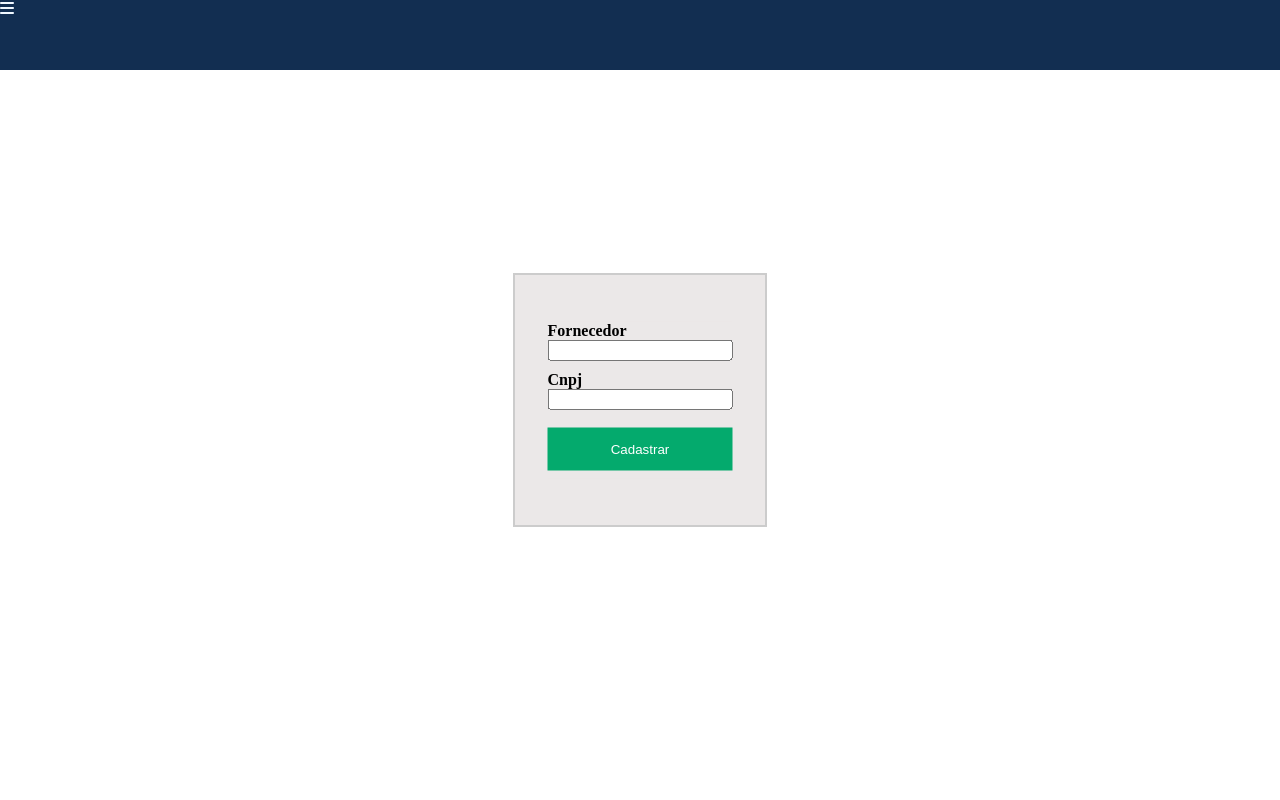
After one commit to RyanVillela/Lider-comiss, a PHP site: page /dashboard.html in a window 1280 px wide. The commit adds this page. Run offline with PHP 8.4, Linux system fonts and the light colour scheme; some libraries are stand-ins or nearby versions.

Commit message:
parte 02

```diff
--- /dev/null
+++ b/dashboard.html
@@ -0,0 +1,32 @@
+<!DOCTYPE html>
+<html>
+<head>
+    <script src="https://kit.fontawesome.com/a351011a9d.js" crossorigin="anonymous"></script>
+    <link rel="stylesheet" href="style.css">
+</head>
+<body>
+<div id="all_screen">
+    <div id="header">
+
+        <div id="header-left">
+            <a id="dropdown" class="fa-solid fa-bars" style="color: aliceblue;"></a>
+            <a id="link-inicio"></a>
+        </div>
+    </div>
+
+
+    <div id="form_principal_cadc">
+        <div id="container_login">
+            <label for="username"><b>Fornecedor</b>
+                <input style="margin: 0 0 10px 0;">
+            </label>
+            <label for="username"><b>Cnpj</b>
+                <input type="password" style="margin: 0 0 10px 0;">
+            </label>
+            <button type="submit">Cadastrar</button>
+        </div>
+
+    </div>
+</div>
+</body>
+</html>
--- a/style.css
+++ b/style.css
@@ -1,5 +1,10 @@
 
 /* Configurando fundo */
+body{
+  margin: 0;
+}
+
+
 #all_screen {
   position: relative;
   height: 100vh;
@@ -77,3 +82,24 @@ td, th {
 tr:nth-child(even) {
   background-color: #dddddd;
 }
+
+
+
+
+/*Configurando HEADER*/
+#header{
+  width: 100%;
+  height: 70px;
+  background-color: #122e51;
+}
+
+#header-left{
+  width: 100%;
+  height: 100%;
+}
+
+#dropdown{
+
+  width: 100%;
+  height: 100%;
+}
```
Also changed, not shown: vendcad.php (renamed from vendcad.html, +34 -0 lines).
